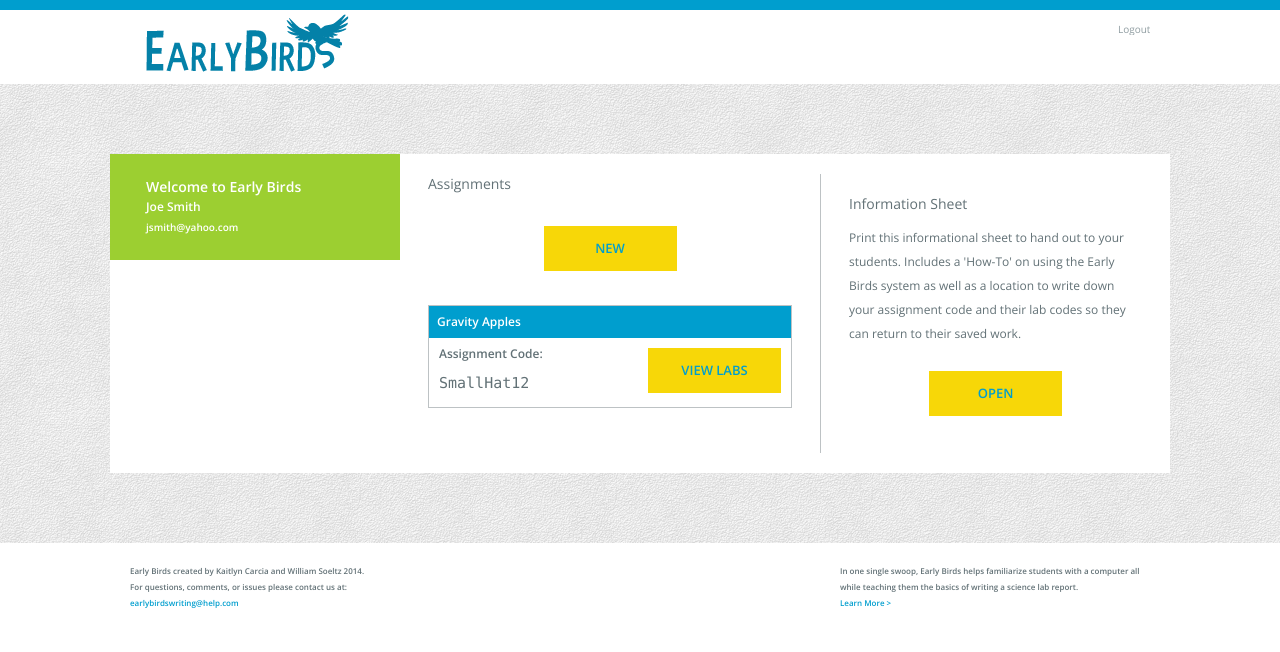
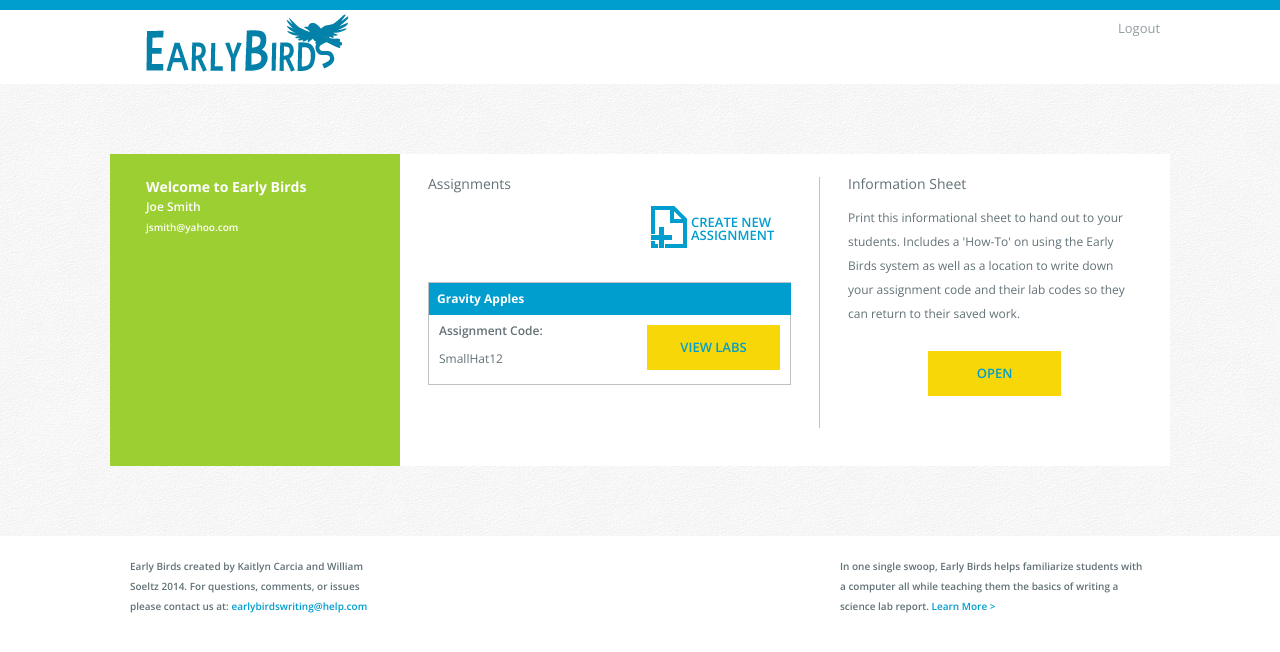
Before and after one commit to wsoeltz/EarlyBirds, a PHP site: page /teacherhub.html in a window 1280 px wide. Shown: the top 652 px of the page. Run offline with PHP 8.4, Linux system fonts and the light colour scheme.

Commit message:
Updated CSS for the teacherhub

```diff
--- a/css/main.css
+++ b/css/main.css
@@ -144,7 +144,7 @@ div.center {
 
 /**********
 
-		main body styles
+		Main Body Styles
 
 **********/
 
--- a/css/teacherhub.css
+++ b/css/teacherhub.css
@@ -23,7 +23,7 @@ body{
 /* Header style for Welcome box title w/ white text*/
 h2.white{
     color: #fff;
-    font-weight: bold;
+    font-weight: 700;/* bold */
     font-size: 14px;
 }
 
@@ -59,8 +59,8 @@ h3.info{
 /* Header for the actual assignment code, e.g. Apple10 */
 h3.acode{
     color: #627176; /* gray */
-    font-family: 'Lucida Console';
-    font-size: 15px;
+    font-family: 'Open Sans';
+    font-size: 12px;
 }
 
 /* Header style for email welcome container */
@@ -79,7 +79,7 @@ h4{
 
 /* Logout link */
 a.logout{
-    font-size: 10px;
+    font-size: 13px;
     color: #919ea2;
     text-decoration: none;
 }
@@ -107,7 +107,8 @@ a.teacherLink{
 
 /* Hover color for links (New, View Labs, Open) */
 a.teacherLink:hover{
-    background-color: #feffff; /* white */
+    background-color: #009ece; /* blue */
+    color: #f7d708; /* yellow */
 }
 
 /* Margin/float for View Labs link in assignment sections */
@@ -117,7 +118,7 @@ a.viewLabs{
 }
 
 a.new{
-	margin-top: 20px;
+    margin-top: 20px;
 }
 
 /* Margin for View Labs link in assignment sections */
@@ -127,14 +128,39 @@ a.open{
 
 /* Links in the footer */
 a.footer{
-    color: #009ece;
+    color: #009ece; /* blue */
     text-decoration: none;
 }
 
 /* Hover over links in the footer */
 a.footer:hover{
-    color: #009ece;
+    color: #009ece; /* blue */
     text-decoration: underline;
+}
+
+/* Link for createNewAssignment */
+a.createNewAssignment{
+    width: 100px;
+    height: 32px;
+    display: inline-block;
+    margin-bottom: 14px;
+    color: #009ece; /* blue */
+    text-align: left;
+    text-decoration: none;
+    text-transform: uppercase;
+    font-size: 13px;
+    font-weight: 600;
+    background-image: url(assets/new_assignment.png);
+    background-position: 0px 0px;
+    background-repeat: no-repeat;
+    padding-left: 40px;
+    padding-top: 10px;
+}
+
+a.createNewAssignment:hover{
+    background-image: url(assets/new_assignment.png);
+    background-position: 0px -42px;
+    color: #f7d708; /* yellow */;
 }
 
 /**********
@@ -170,6 +196,8 @@ div#container{
     margin: 0 auto;  /* center */
     margin-top: 70px;
     margin-bottom: 70px;
+    position: relative;
+    overflow: hidden;
 }
 
 /* Container for welcome information */
@@ -177,6 +205,8 @@ div#welcomeContainer{
     background-color: #9ccf31; /* green */
     width: 290px;
     float: left;
+    z-index: 100;
+    position: relative;
 }
 
 /* Container for content in welcome container */
@@ -204,7 +234,7 @@ div#assignmentTitle{
     padding: 10px 0px 10px 8px;
     margin-bottom: 10px;
     color: #fff; /* white - font color */
-    font-weight: bold;
+    font-weight: 700; /* bold */
     font-size: 12px;
 }
 
@@ -216,8 +246,6 @@ div#assignmentContent{
 
 /* Container for informational sheet */
 div#infoSheetContainer{
-	margin: 20px 0px 20px 0px;
-	border-left: 1px solid #bdc2c4;
     background-color: #fff;
     width: 349px;
     float: left;
@@ -247,7 +275,7 @@ div#contact{
     float: left;
     color: #627176; /* gray */
     font-weight: 600;
-    font-size: 8px;
+    font-size: 10px;
     line-height: 200%;
 }
 
@@ -258,7 +286,7 @@ div#learnMore{
     margin-left: 420px;
     color: #627176; /* gray */
     font-weight: 600;
-    font-size: 8px;
+    font-size: 10px;
     line-height: 200%;
 }
 
@@ -292,12 +320,12 @@ div#blueLine{
 /* Contains logout link */
 div#logout{
     display: inline-block;
-    overflow: hidden;
+    /*overflow: hidden;*/
     margin: 19px 0px 9px 769px;
 }
 
 
-/*	Keeps parents of floated elements from colliding
+/*  Keeps parents of floated elements from colliding
         Source: http://stackoverflow.com/questions/218760/how-do-you-keep-parents-of-floated-elements-from-collapsing */
 .clearfix:after {
     content: " ";
@@ -310,3 +338,23 @@ div#logout{
 div.center {
     text-align: center;
 }
+
+/* Right-align elements */
+div.right {
+    text-align: right;
+}
+
+/* Creates green background for "WelcomeContainer" div */
+div#greenBg{
+    width: 290px;
+    position: absolute;
+    height: 6000px;
+    top: -1000px;
+    z-index: 50;
+    background-color: #9ccf31;
+}
+
+.verticalLine{
+    border-right: 1px solid #bdc2c4;
+    padding-bottom: 20px;
+}
--- a/teacherhub.html
+++ b/teacherhub.html
@@ -18,7 +18,7 @@
         <link rel = "stylesheet" href = "css/teacherhub.css" />
 
         <!-- Open Sans Google Font API -->
-        <link href='http://fonts.googleapis.com/css?family=Open+Sans:400,600' rel='stylesheet' type='text/css'>
+        <link href='http://fonts.googleapis.com/css?family=Open+Sans:400,600,700' rel='stylesheet' type='text/css'>
 
         <title>Early Birds</title>
     </head>
@@ -48,7 +48,9 @@
             <div id="container">
                 <!-- Keeps parents of floating elements from collasping -->
                 <div class="clearfix">
-
+                    <!-- Green background for welcome container -->
+                    <div id="greenBg">
+                    </div>
                     <!-- Welcome container -->
                     <div id="welcomeContainer">
                         <div id="welcomeContent">
@@ -62,14 +64,16 @@
 
                     <!-- Assignments container -->
                     <div id="assignmentsContainer">
+                        <!-- Seperate div needed to draw vertical line without causing any alignment issues -->
+                        <div class="verticalLine">
                             <!-- Container for content in assignments container -->
                             <div id="contentContainer">
                                 <h2 class="gray">Assignments</h2>
                                 <!-- The following will be used in PHP if a user doesn't have assignments
                                 <h3 class="info">You don't have any assignments. Click below to create one.</h3> -->
                                 <!-- Generate New assignment button -->
-                            <div class="center">
-                                <a class="teacherLink new" href="#">New</a>
+                                <div class="right">
+                                    <a class="createNewAssignment" href="#">Create New Assignment</a>
                                 </div>
                                 <!-- White space for visual purposes -->
                                 <div style="height:20px;"></div>
@@ -84,6 +88,7 @@
                                         <div id="assignmentContent">
                                             <h2 class="acode">Assignment Code:</h2><br>
                                             <h3 class="acode">SmallHat12</h3>
+                                        </div>
                                     </div>
                                 </div>
                             </div>
@@ -115,14 +120,14 @@
                     <!-- Contains contactinfo -->
                     <div id="contact">
                         <div style="margin:20px">
-                            Early Birds created by Kaitlyn Carcia and William Soeltz 2014. <br> For questions, comments, or issues please contact us at:
+                            Early Birds created by Kaitlyn Carcia and William Soeltz 2014. For questions, comments, or issues please contact us at:
                             <a class="footer" href="mailto:earlybirdswriting@help.com">earlybirdswriting@help.com</a>
                         </div>
                     </div>
                     <!-- Contains learn more info/link -->
                     <div id="learnMore">
                         <div style="margin:20px">
-                            In one single swoop, Early Birds helps familiarize students with a computer all while teaching them the basics of writing a science lab report.<br>
+                            In one single swoop, Early Birds helps familiarize students with a computer all while teaching them the basics of writing a science lab report.
                             <a class="footer" href="#">Learn More ></a>
                         </div>
                     </div>
```
Also changed, not shown: css/assets/egg_shell.png, css/assets/new_assignment.png (added). Lines whose indentation alone changed are shown as unchanged.
